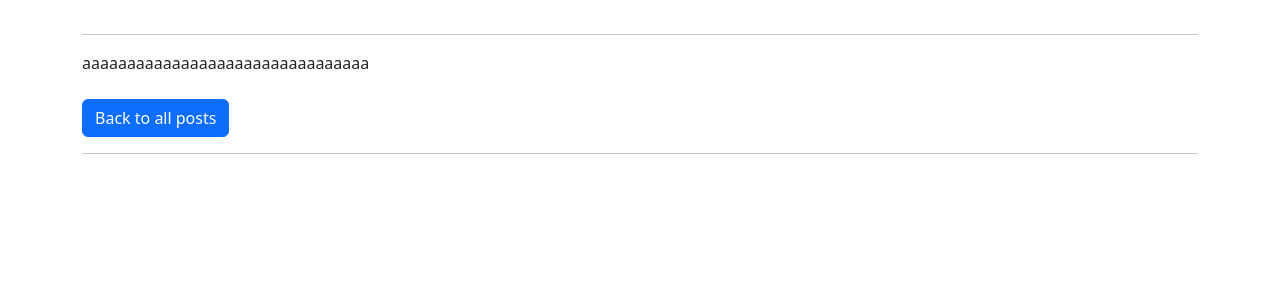
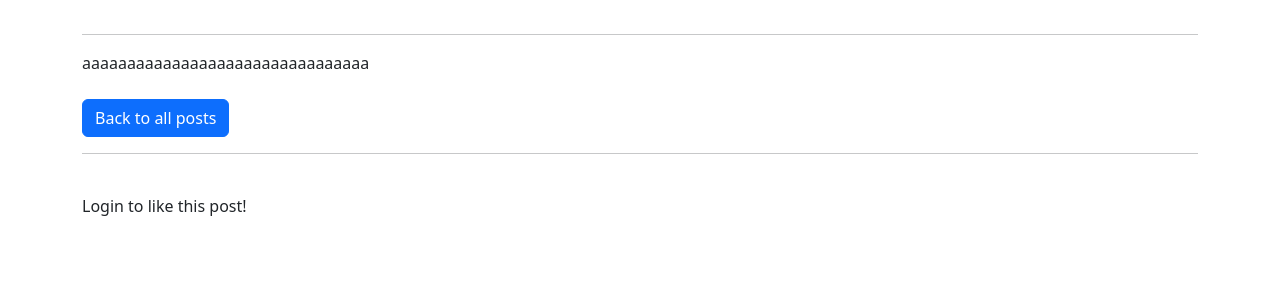
Before and after one commit to antoniaavadanei/Recipes_blog, a Django app: page /post/36 in a window 1280 px wide. Shown: the part 284-584 px from the top of the page. Run offline with Django 4.2, Linux system fonts and the light colour scheme; data comes from the database, SQL or seed files in the repository; both versions use the stored data as it was after the commit.

Commit message:
Create Unlike button

```diff
--- a/recipe_blog/core/templates/post_detail.html
+++ b/recipe_blog/core/templates/post_detail.html
@@ -9,6 +9,7 @@
 <br>
 <br>
 <strong>{{post.total_likes}} Likes</strong>
+
 <br>
 <br>
 {% if user.is_authenticated %}
@@ -28,10 +29,22 @@
 <hr>
 <br/>
 {% if user.is_authenticated %}
-<form action="{% url 'like_post' post.pk %}" method = "POST">
-    {% csrf_token %}
-    <button type="submit" , name="post_id" , value="{{post.id}}" , class="btn btn-primary btn-sm">Like</button>
-</form>
+
+    {% if liked %}
+
+        <form action="{% url 'like_post' post.pk %}" method = "POST">
+            {% csrf_token %}
+            <button type="submit" , name="post_id" , value="{{post.id}}" , class="btn btn-primary btn-sm">Unlike</button>
+        </form>
+    {% else %}
+        <form action="{% url 'like_post' post.pk %}" method = "POST">
+            {% csrf_token %}
+            <button type="submit" , name="post_id" , value="{{post.id}}" , class="btn btn-primary btn-sm">Like</button>
+        </form>
+    {% endif %}
+
+{% else %}
+    <p>Login to like this post!</p>
 {% endif %}
 
 
--- a/recipe_blog/core/views.py
+++ b/recipe_blog/core/views.py
@@ -23,10 +23,18 @@ class PostDetailView(DetailView):
     model = Post
     template_name = 'post_detail.html'
 
+
     def get_context_data(self, *args, **kwargs):
         cat_menu = Category.objects.all()
+
+        post = get_object_or_404(Post, id=self.kwargs['pk'])
+        liked = False
+        if post.likes.filter(id = self.request.user.id):
+            liked = True
+
         context = super(PostDetailView,self).get_context_data(*args, **kwargs)
         context["cat_menu"] = cat_menu
+        context["liked"] = liked
         return context
 
 
@@ -107,5 +115,11 @@ class CategoryDetailView(ListView):
 
 def LikeView(request, pk):
     post = get_object_or_404(Post, id=request.POST.get('post_id'))
-    post.likes.add(request.user)
-    return HttpResponseRedirect(reverse('post_detail',args=[str(pk)]))
+    liked = False
+    if post.likes.filter(id=request.user.id):
+        post.likes.remove(request.user)
+        liked = False
+    else:
+        post.likes.add(request.user)
+        liked = True
+    return HttpResponseRedirect(reverse('post_detail', args=[str(pk)]))
```
Also changed, not shown: recipe_blog/db.sqlite3.
